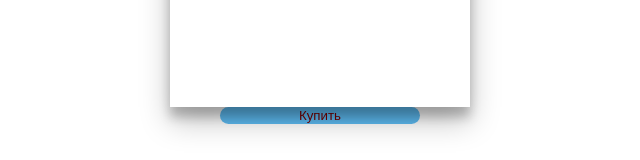
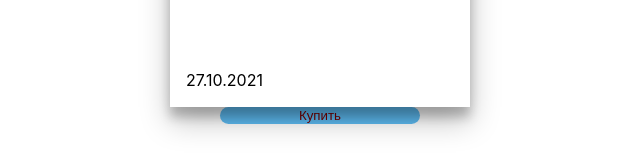
Before and after one commit to kandiana/skypro_skyticket, a React (Create React App) app in the folder projects/selling-tickets/: page / in a window 1280 px wide. Shown: the part 375-535 px from the top of the page, without its empty margins (320-960 px from the left). Built offline with nearby package versions, Linux system fonts and the light colour scheme.

Commit message:
fixed eventdate

```diff
--- a/projects/selling-tickets/src/App.tsx
+++ b/projects/selling-tickets/src/App.tsx
@@ -4,21 +4,19 @@ import { Button } from './components/Button/Button';
 import { Card } from './components/Card/Card';
 import { Header } from './components/Header/Header';
 import pathImage from './assets/images/theBeatlesTribute.jpg'
-import { format } from 'date-fns';
+
 
 const App: FC = () => {
+  const date = new Date()
+
   const handleClick = () => {
     console.log('click')
   }
-  const getDate = () => {
-    return format(new Date(), 'dd.MM.yyyy')
-  }
-
 
   return (
     <div className="App">
       <Header headerTitle = 'SkyTicket'/>
-      <Card pathImage={pathImage} eventTitleText='Мероприятие' date={getDate}/>
+      <Card pathImage={pathImage} eventTitleText='Мероприятие' date={date}/>
       <Button buttonText='Купить' handleClick={handleClick}/>
     </div>
   );
--- a/projects/selling-tickets/src/components/Card/Card.tsx
+++ b/projects/selling-tickets/src/components/Card/Card.tsx
@@ -8,7 +8,7 @@ import './Card.scss'
 export type props = {
     eventTitleText: string
     pathImage: string
-    date: () => void
+    date: Date
 }
 
 export const Card: FC<props> = ({eventTitleText, pathImage, date}) => {
--- a/projects/selling-tickets/src/components/EventDate/EventDate.tsx
+++ b/projects/selling-tickets/src/components/EventDate/EventDate.tsx
@@ -1,13 +1,13 @@
 import { FC } from 'react';
 import './EventDate.scss'
+import { format } from 'date-fns';
 
 export type props = {
-    date: () => void;
+    date: Date
 }
 
 export const EventDate: FC<props> = ({date}) => {
-    console.log(date())
     return (
-        <p className='EventDate' >{date}</p>
+        <p className='EventDate' >{format(date, 'dd.MM.yyyy')}</p>
     );
 };
```
